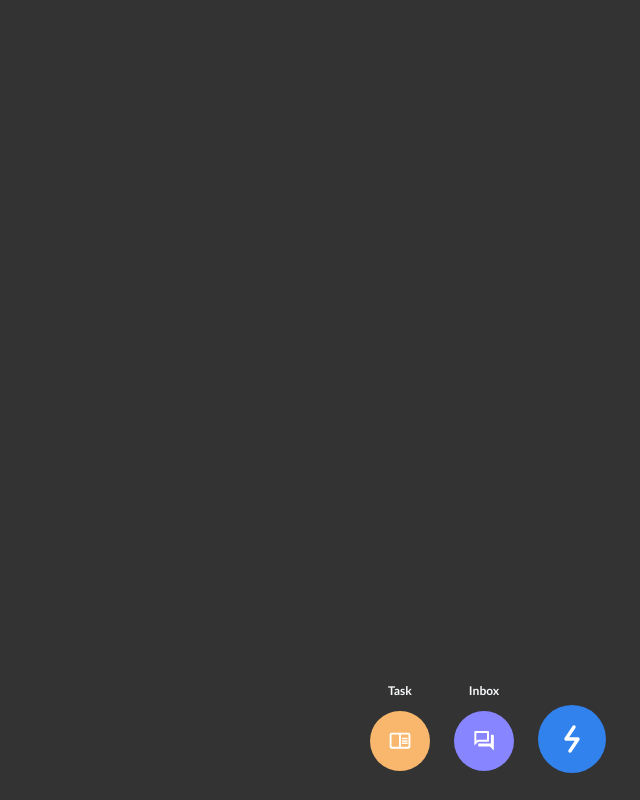
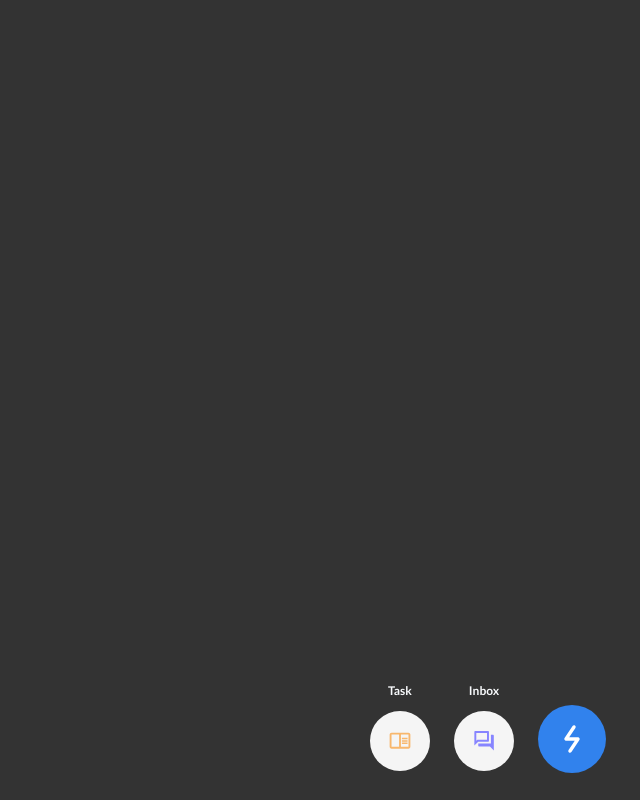
Before and after one commit to elhaidar/simple-quicks, a Next.js app: page / in a window 1280 px wide. Both pictures are taken after a click on the button 1212 px from the left and 739 px from the top of the page. Shown: the whole page, without its empty margins (640-1280 px from the left). Built offline with nearby package versions, Linux system fonts and the light colour scheme.

Commit message:
fix: transition & color floating buttons

```diff
--- a/src/components/floating-buttons.tsx
+++ b/src/components/floating-buttons.tsx
@@ -12,14 +12,19 @@ export function FloatingButtons() {
   return (
     <nav
       className={cn(
-        "flex items-end gap-6 absolute bottom-[27px] right-[34px]",
+        "flex items-end gap-6 transition-all absolute bottom-[27px] right-[34px]"
+      )}
+    >
+      <div
+        className={cn(
+          "flex gap-6 transition-all transform",
           selected === "task" && "flex-row-reverse"
         )}
       >
         <div
           className={cn(
             "mb-[2px] transition-all opacity-100",
-          isOpen ? "" : "translate-x-[172px] opacity-0 -z-10"
+            isOpen ? "" : "translate-x-[170px] opacity-0 -z-10"
           )}
         >
           <p
@@ -34,13 +39,19 @@ export function FloatingButtons() {
             variant={"indicator1"}
             className={cn(
               "relative rounded-full transition-all active:transform active:translate-x-4 active:shadow-button-clicked",
-            selected === "task" &&
-              "transform translate-x-4 shadow-button-clicked"
+              selected === "task"
+                ? "transform translate-x-4 shadow-button-clicked"
+                : "bg-white/95"
             )}
             size={selected === "task" ? "icon" : "icon2"}
             onClick={() => setSelected(selected === "task" ? "" : "task")}
           >
-          <Icons.reader className="w-6 h-6" />
+            <Icons.reader
+              className={cn(
+                "w-6 h-6 fill-indicator1",
+                selected === "task" && "fill-white"
+              )}
+            />
           </Button>
         </div>
         <div
@@ -61,18 +72,25 @@ export function FloatingButtons() {
             variant={"indicator2"}
             className={cn(
               "relative rounded-full transition-all active:transform active:translate-x-4 active:shadow-button-clicked",
-            selected === "inbox" &&
-              "transform translate-x-4 shadow-button-clicked"
+              selected === "inbox"
+                ? "transform translate-x-4 shadow-button-clicked"
+                : "bg-white/95"
             )}
             size={selected === "inbox" ? "icon" : "icon2"}
             onClick={() => setSelected(selected === "inbox" ? "" : "inbox")}
           >
-          <Icons.message className="w-6 h-6" />
+            <Icons.message
+              className={cn(
+                "w-6 h-6 fill-indicator2",
+                selected === "inbox" && "fill-white"
+              )}
+            />
           </Button>
+        </div>
       </div>
       <Button
         className={cn(
-          "font-bold rounded-full transition-all",
+          "font-bold rounded-full transition-all z-10",
           !selected ? "flex" : "scale-0 w-0 h-0"
         )}
         size={"icon"}
--- a/src/components/icons.tsx
+++ b/src/components/icons.tsx
@@ -31,7 +31,6 @@ export const Icons = {
         fill-rule="evenodd"
         clip-rule="evenodd"
         d="M4.70175 4.40063H27.3333C28.7164 4.40063 29.848 5.53221 29.848 6.91526V23.2603C29.848 24.6433 28.7164 25.7749 27.3333 25.7749H4.70175C3.31871 25.7749 2.18713 24.6433 2.18713 23.2603V6.91526C2.18713 5.53221 3.31871 4.40063 4.70175 4.40063ZM4.70172 6.91528V23.2603H14.7602V6.91528H4.70172ZM27.3333 23.2603H17.2749V6.91528H27.3333V23.2603ZM26.0761 11.3158H18.5322V13.2018H26.0761V11.3158ZM18.5322 14.4591H26.0761V16.3451H18.5322V14.4591ZM26.0761 17.6024H18.5322V19.4883H26.0761V17.6024Z"
-        fill="white"
       />
     </svg>
   ),
@@ -48,7 +47,6 @@ export const Icons = {
         fill-rule="evenodd"
         clip-rule="evenodd"
         d="M20.6433 2.51453H4.29826C3.60674 2.51453 3.04095 3.08032 3.04095 3.77184V21.3742L8.07019 16.3449H20.6433C21.3348 16.3449 21.9006 15.7791 21.9006 15.0876V3.77184C21.9006 3.08032 21.3348 2.51453 20.6433 2.51453ZM19.386 5.02908V13.8302H7.02665L6.28484 14.5721L5.5556 15.3013V5.02908H19.386ZM24.4152 7.54381H26.9298C27.6213 7.54381 28.1871 8.10959 28.1871 8.80112V27.6608L23.1579 22.6315H9.32748C8.63596 22.6315 8.07017 22.0657 8.07017 21.3742V18.8596H24.4152V7.54381Z"
-        fill="white"
       />
     </svg>
   ),
```
Lines whose indentation alone changed are shown as unchanged.
